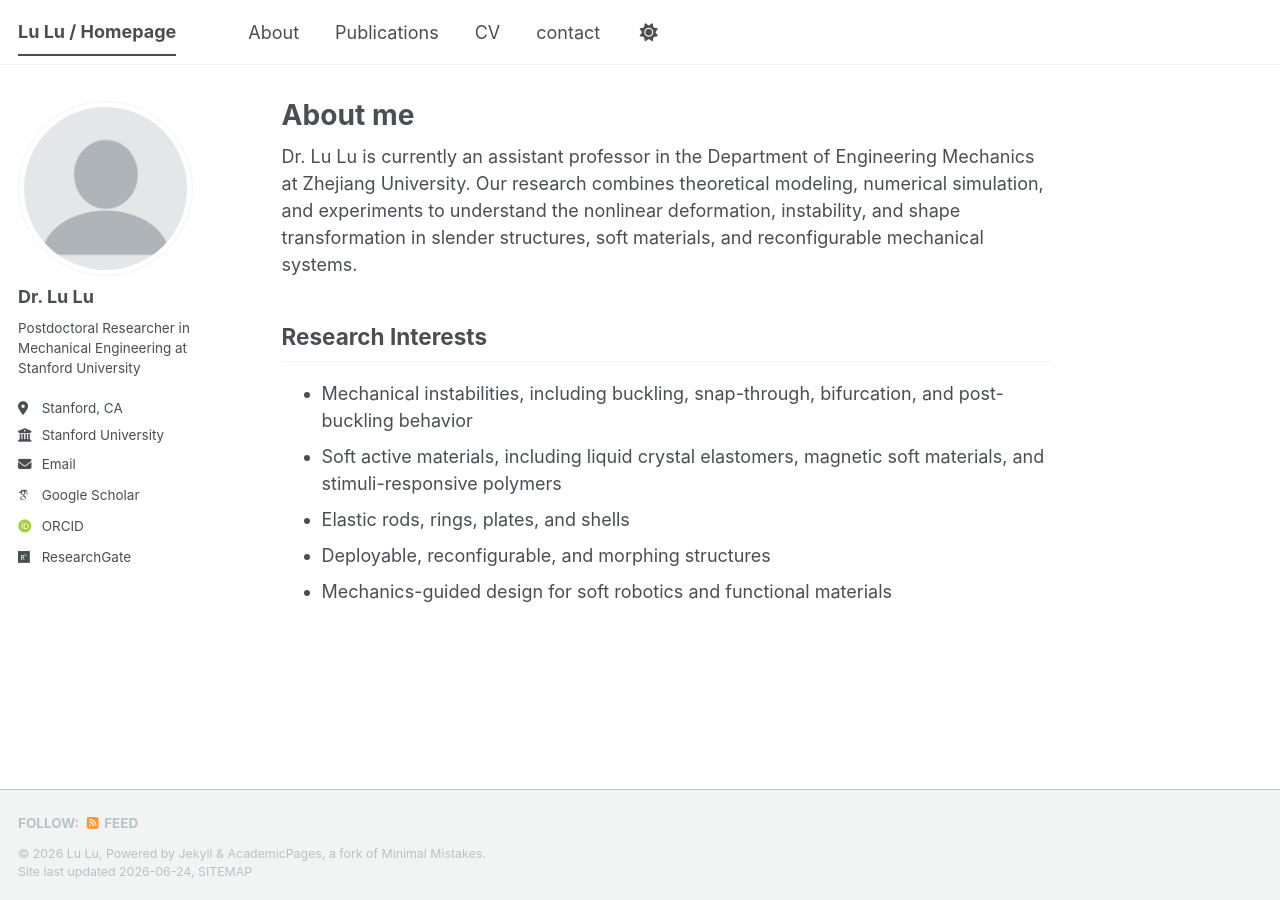
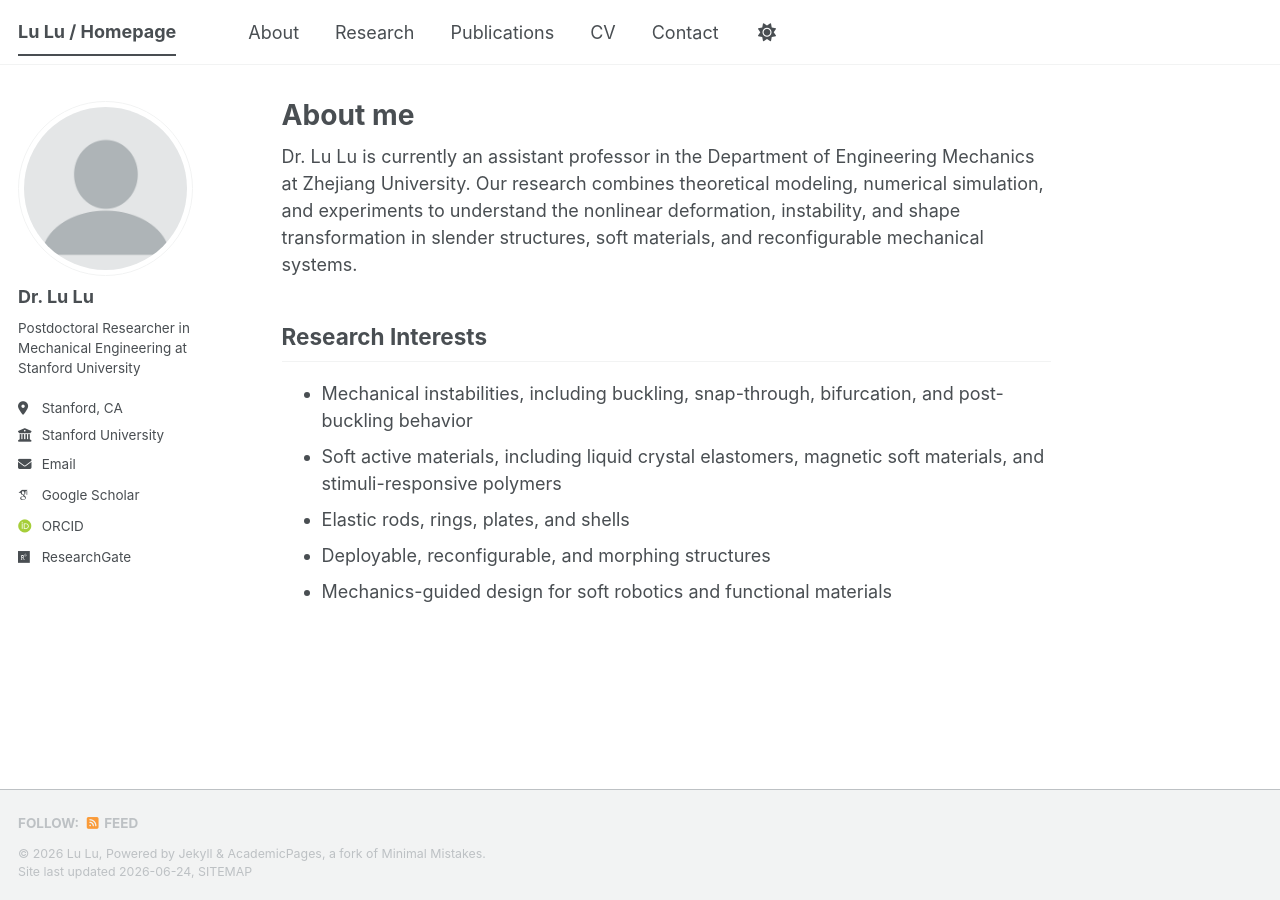
Before and after one commit to ZJU-LuLab/ZJU-LuLab.github.io, a Jekyll site: the page built from _pages/about.md, in a window 1280 px wide. Built offline with Jekyll 4.4.1, drawn with Linux system fonts in a browser that asks for light colours; some web fonts are replaced; a script bundle is joined from its source files by our own code; library files that are not in the unit come from our copies.

Commit message:
Update navigation.yml

```diff
--- a/_data/navigation.yml
+++ b/_data/navigation.yml
@@ -11,11 +11,14 @@ main:
   - title: "About"
     url: /
 
+  - title: "Research"
+    url: /research/
+
   - title: "Publications"
     url: /publications/
 
   - title: "CV"
     url: /cv/
 
-  - title: "contact"
+  - title: "Contact"
     url: /contact/
```
